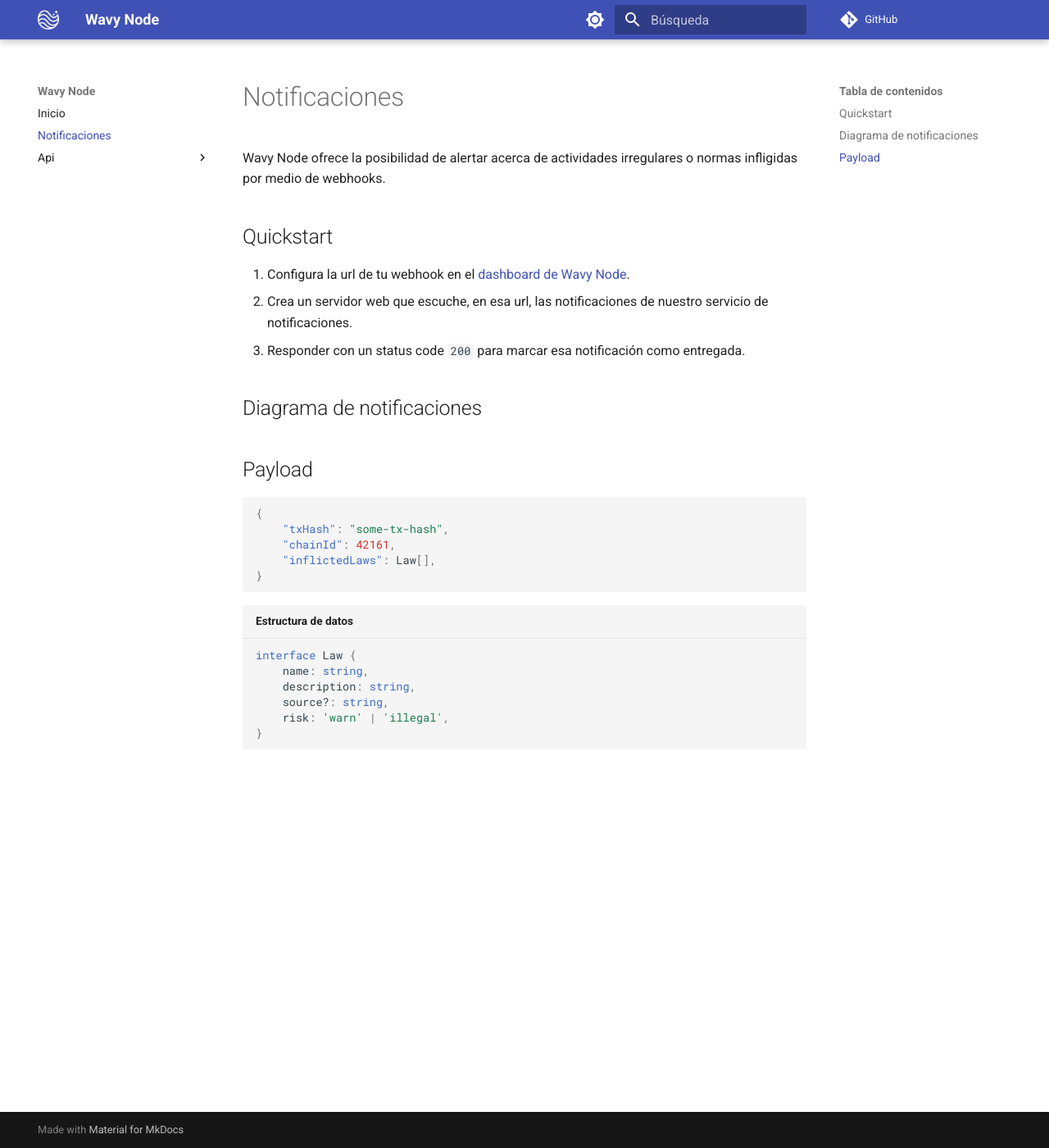
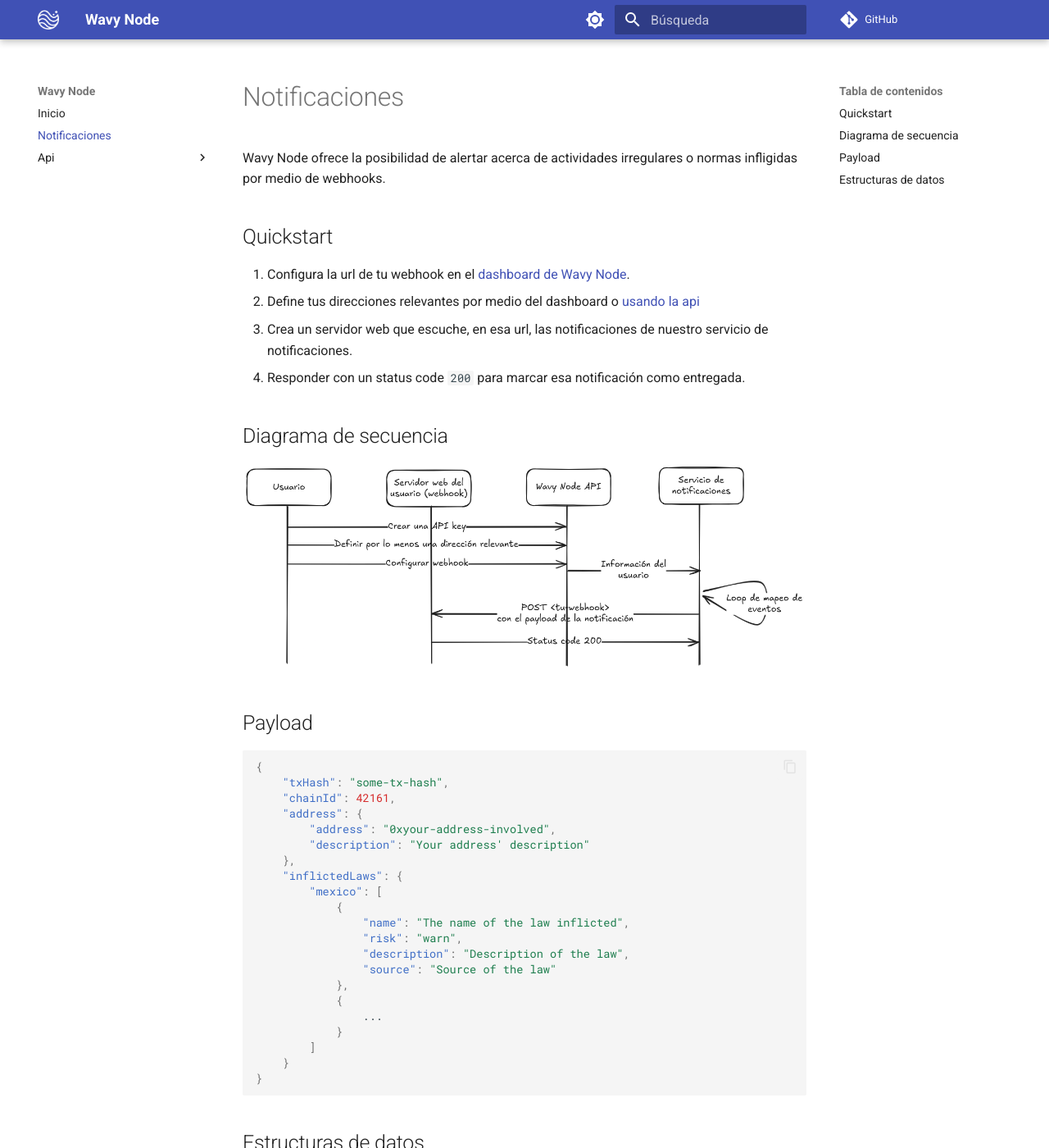
Before and after one commit to wavy-safe/docs, an MkDocs documentation site: the page built from docs/notifications.md, in a window 1280 px wide and 1400 px high. Shown: the whole window at 82% size. Built offline with MkDocs 1.6.1 and Material for MkDocs 9.7.7, drawn with Linux system fonts in a browser that asks for light colours; some of the changed text lies outside the part shown.

Commit message:
[MOD] -> notifications docs

````diff
--- a/docs/notifications.md
+++ b/docs/notifications.md
@@ -3,20 +3,45 @@
 
 ## Quickstart
 1. Configura la url de tu webhook en el [dashboard de Wavy Node](https://wavynode.com/dashboard).
-2. Crea un servidor web que escuche, en esa url, las notificaciones de nuestro servicio de notificaciones.
-3. Responder con un status code `200` para marcar esa notificación como entregada.
+2. Define tus direcciones relevantes por medio del dashboard o [usando la api](/api/v1/addresses)
+3. Crea un servidor web que escuche, en esa url, las notificaciones de nuestro servicio de notificaciones.
+4. Responder con un status code `200` para marcar esa notificación como entregada.
 
-## Diagrama de notificaciones
+## Diagrama de secuencia
+![[Diagrama de notificaciones]](/img/notificationsDiagram.png)
 
 ## Payload
 ```json
 {
     "txHash": "some-tx-hash",
     "chainId": 42161,
-    "inflictedLaws": Law[],
+    "address": {
+        "address": "0xyour-address-involved",
+        "description": "Your address' description"
+    },
+    "inflictedLaws": {
+        "mexico": [
+            {
+                "name": "The name of the law inflicted",
+                "risk": "warn",
+                "description": "Description of the law",
+                "source": "Source of the law"
+            },
+            {
+                ...
+            }
+        ]
+    }
 }
 ```
-```typescript title="Estructura de datos"
+
+## Estructuras de datos
+```typescript
+// typescript
+interface InflictedLaws {
+    [country: string]: Law[]
+}
+
 interface Law {
     name: string,
     description: string,
--- a/mkdocs.yml
+++ b/mkdocs.yml
@@ -7,6 +7,8 @@
   logo: img/wavyNode.png
   locale: es
   language: es
+  features:
+    - content.code.copy
   palette:
     # Palette toggle for light mode
     - scheme: default
````
Also changed, not shown: docs/index.md (+5 -1 lines), docs/img/notificationsDiagram.png (added).
